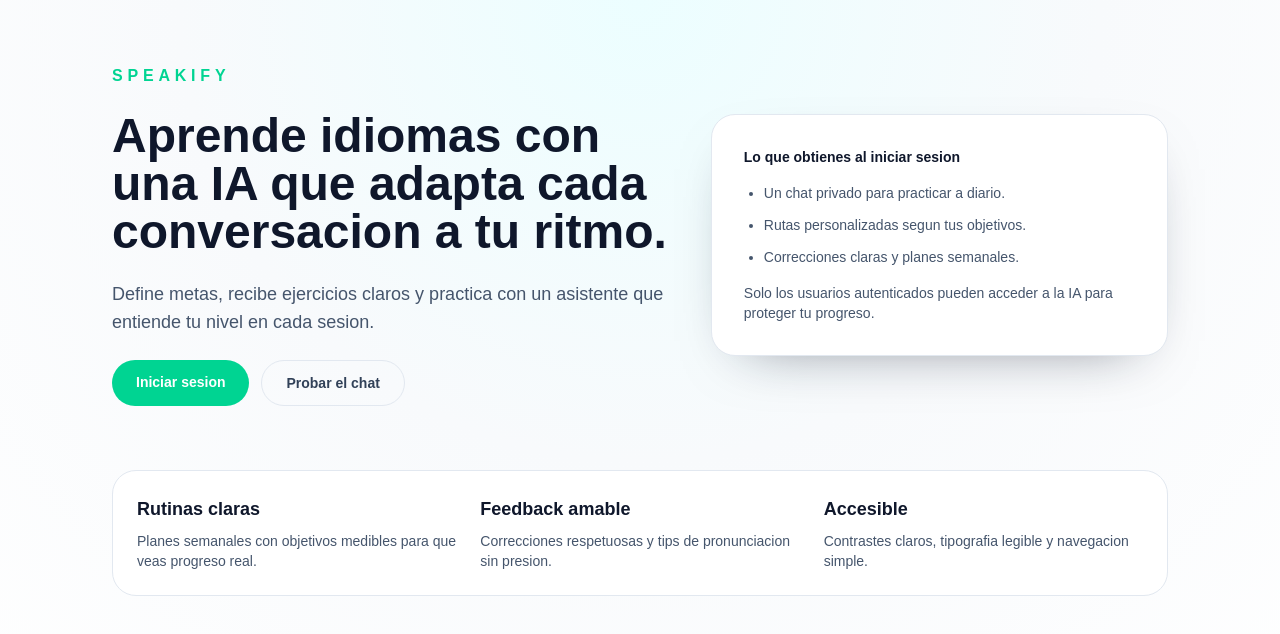
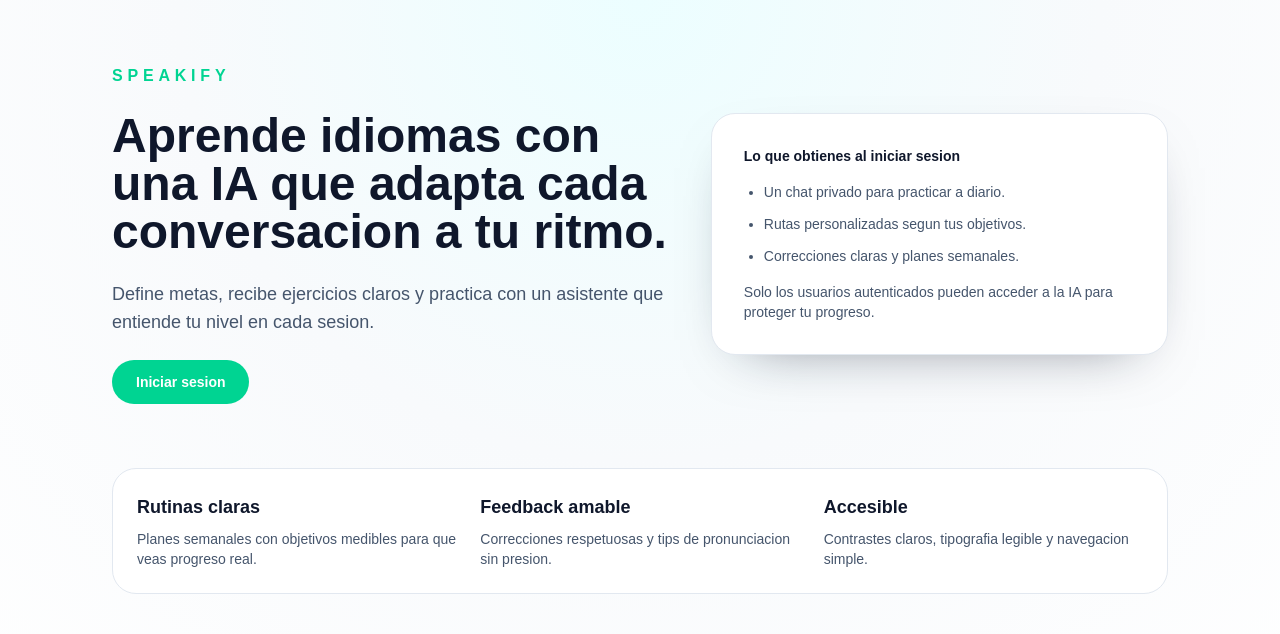
Before and after one commit to Camilo-Suarez98/speakify, a Next.js app: page / in a window 1280 px wide. Shown: the top 634 px of the page. Built offline with nearby package versions, Linux system fonts and the light colour scheme.

Commit message:
feat: delete unnecessary button

```diff
--- a/src/app/page.tsx
+++ b/src/app/page.tsx
@@ -24,12 +24,6 @@ export default function Home() {
               >
                 Iniciar sesion
               </Link>
-              <Link
-                href="/login"
-                className="rounded-full border border-slate-200 px-6 py-3 text-sm font-semibold text-slate-700 transition hover:border-emerald-800 hover:text-emerald-800 focus-visible:outline focus-visible:outline-offset-2 focus-visible:outline-emerald-500"
-              >
-                Probar el chat
-              </Link>
             </div>
           </div>
           <div className="rounded-3xl border border-slate-200 bg-white p-8 shadow-[0_20px_60px_-35px_rgba(15,23,42,0.6)]">
```
